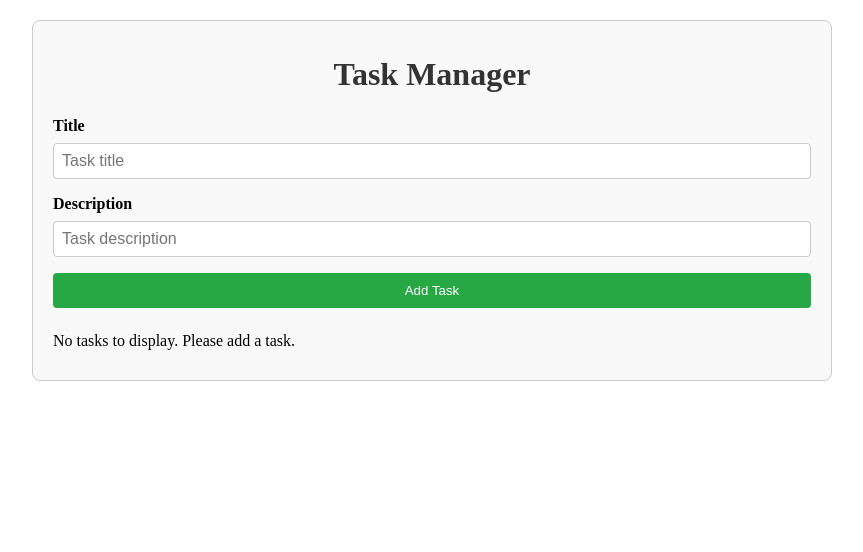
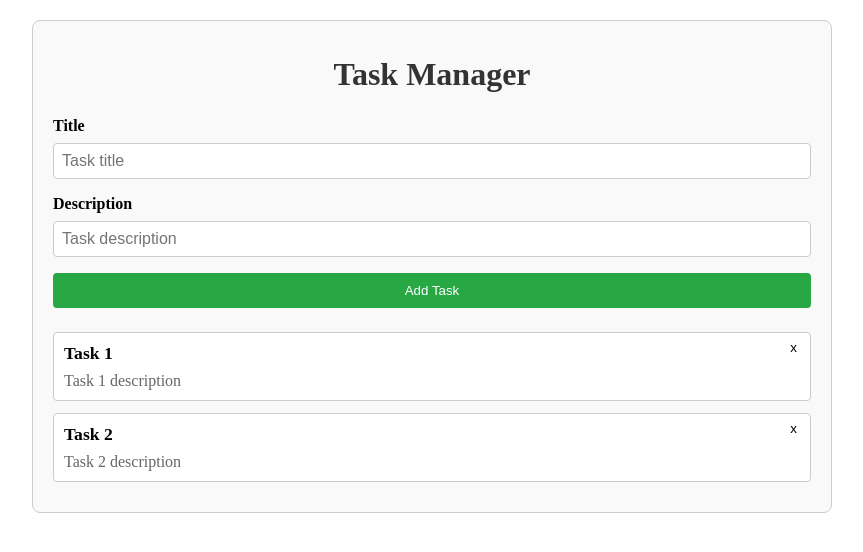
Before and after one commit to alyona-anikeieva/interview-ng-task, an Angular app: page / in a window 1280 px wide. Shown: the top 552 px of the page, without its empty margins (208-1071 px from the left). Built offline with nearby package versions, Linux system fonts and the light colour scheme.

Commit message:
Extended task

```diff
--- a/src/app/app.component.ts
+++ b/src/app/app.component.ts
@@ -18,5 +18,5 @@ export class AppComponent {
     this.tasks.push(task);
   }
 
-  // TODO*: Implement removing task logic
+  // TODO: Implement removing task logic
 }
--- a/src/app/task-form/task-form.component.ts
+++ b/src/app/task-form/task-form.component.ts
@@ -1,4 +1,4 @@
-import { Component, EventEmitter, OnInit, Output } from '@angular/core';
+import { Component, EventEmitter, Output } from '@angular/core';
 import { FormBuilder, FormGroup, ReactiveFormsModule, Validators } from '@angular/forms';
 import { CommonModule } from '@angular/common';
 import { Task } from '../task.model';
@@ -10,7 +10,7 @@ import { Task } from '../task.model';
   templateUrl: './task-form.component.html',
   styleUrl: './task-form.component.scss'
 })
-export class TaskFormComponent implements OnInit {
+export class TaskFormComponent {
   @Output() taskAdded = new EventEmitter<Task>();
 
   taskForm: FormGroup;
@@ -20,9 +20,6 @@ export class TaskFormComponent implements OnInit {
       title: ['', Validators.required],
       description: ['', Validators.required]
     });
-  }
-
-  ngOnInit(): void {
     // TODO: Add validation for the form: the title must contain at least 3 characters, and the description must contain at least 5.
   }
 
--- a/src/app/task-list/task-list.component.html
+++ b/src/app/task-list/task-list.component.html
@@ -1,6 +1,20 @@
 <div>
-  <div>No tasks to display. Please add a task.</div>
+<!--  <div>No tasks to display. Please add a task.</div>-->
 
   <!-- TODO: Add logic to render tasks here -->
-  <!--  Check out css classes for elements in task-list.component.css-->
+  <div class="task-list">
+    <div class="task">
+      <span class="task-title">Task 1</span>
+      <span class="task-description">Task 1 description</span>
+
+      <button class="task-delete">x</button>
+    </div>
+
+    <div class="task">
+      <span class="task-title">Task 2</span>
+      <span class="task-description">Task 2 description</span>
+
+      <button class="task-delete">x</button>
+    </div>
+  </div>
 </div>
--- a/src/app/task-list/task-list.component.scss
+++ b/src/app/task-list/task-list.component.scss
@@ -4,9 +4,27 @@
   gap: 12px;
 }
 
-.task-item {
+.task {
+  position: relative;
+  display: flex;
+  flex-direction: column;
+  gap: 8px;
   padding: 10px;
   border: 1px solid #ccc;
   border-radius: 4px;
   background-color: #fff;
+  .task-title {
+    font-weight: bold;
+    font-size: 1.1rem;
+  }
+  .task-description {
+    font-size: 1rem;
+    color: #666;
+  }
+  .task-delete {
+    position: absolute;
+    top: 2px;
+    right: 8px;
+    padding: 5px;
+  }
 }
--- a/src/styles.scss
+++ b/src/styles.scss
@@ -1,6 +1,13 @@
 * {
   box-sizing: border-box;
 }
+
 h1, h2, h3, h4, h5, h6 {
   margin: 0;
 }
+
+button {
+  border: none;
+  background: transparent;
+  cursor: pointer;
+}
```
